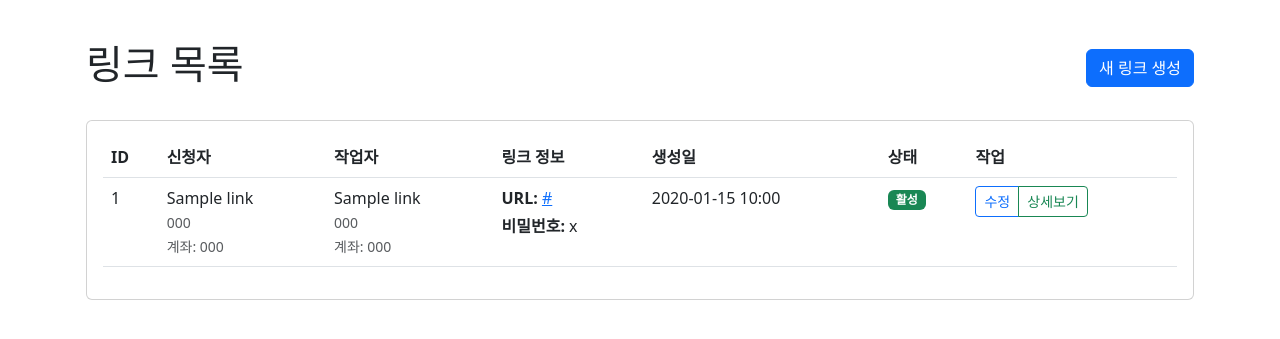
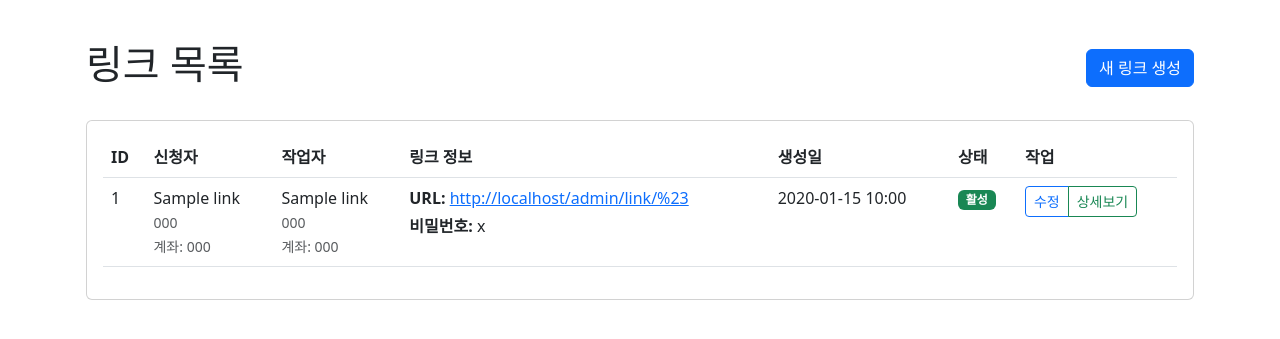
Before and after one commit to javamain87/web_python, a Flask app: page /admin/links in a window 1280 px wide. Shown: the part 104-443 px from the top of the page. Run offline with Flask 2, Linux system fonts and the light colour scheme; a user stored in the database is signed in; tables that the repository leaves empty hold one stand-in row (values such as "Sample post"); some libraries are stand-ins or nearby versions.

Commit message:
fix: Update view_link endpoint in links.html template URL display

```diff
--- a/app/templates/admin/links.html
+++ b/app/templates/admin/links.html
@@ -50,8 +50,8 @@
                                 <td>
                                     <div class="mb-1">
                                         <strong>URL:</strong>
-                                        <a href="{{ url_for('main.view_link', link_code=link.link_code, _external=True) }}" target="_blank">
-                                            {{ url_for('main.view_link', link_code=link.link_code, _external=True) }}
+                                        <a href="{{ url_for('admin.view_link', link_code=link.link_code, _external=True) }}" target="_blank">
+                                            {{ url_for('admin.view_link', link_code=link.link_code, _external=True) }}
                                         </a>
                                     </div>
                                     <div>
```
